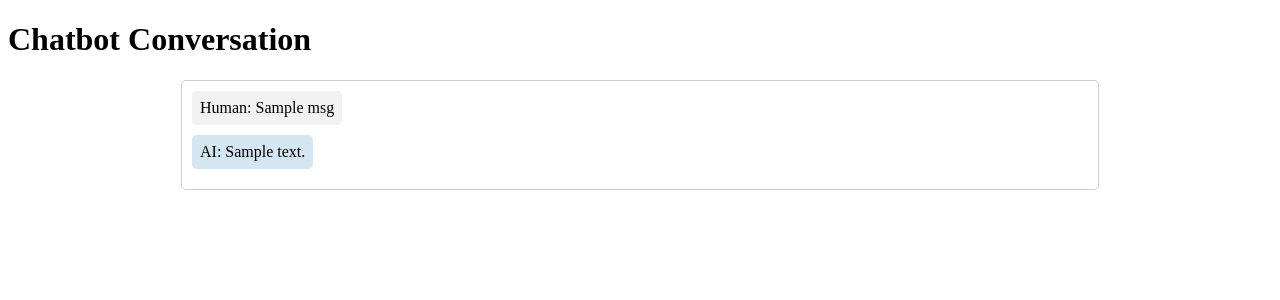
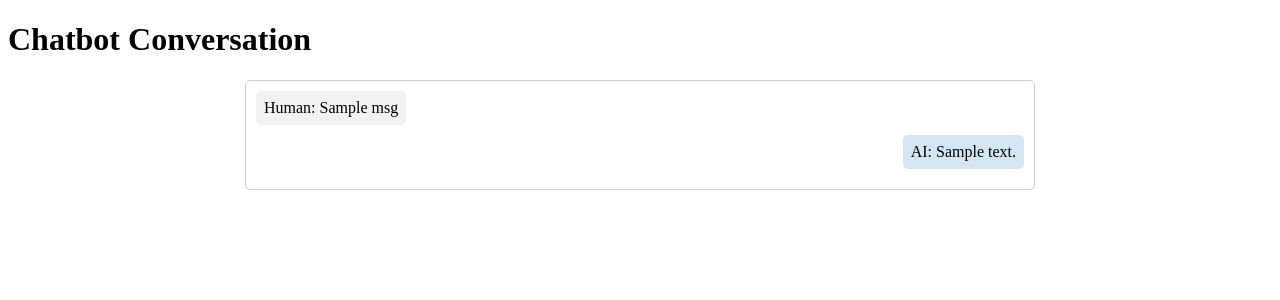
Before and after one commit to arjunmadavoor/whatsapp_webhook, a Django app: template home/templates/home.html in a window 1280 px wide. Shown: the top 300 px of the page. Run offline with Django 4.2, Linux system fonts and the light colour scheme; the template is opened without the code that fills it: most values are stand-ins (such as "Sample title", 1, 10 or a date in 2020); data that the repository does not hold is empty.

Commit message:
chat page color6

```diff
--- a/home/templates/home.html
+++ b/home/templates/home.html
@@ -10,10 +10,11 @@
 			border: 1px solid #ccc;
 			border-radius: 5px;
 			padding: 10px;
-			max-width: 70vw;
+			max-width: 60vw;
 			margin: 0 auto;
             display: flex;
             flex-direction: column;
+            justify-content: flex-end;
 		}
 		.chatbox .question {
 			background-color: #f2f2f2;
@@ -21,7 +22,7 @@
 			padding: 8px;
 			border-radius: 5px;
             width: fit-content;
-            float: left;
+            align-self: flex-start;
 
 		}
 		.chatbox .answer {
@@ -31,7 +32,7 @@
 			border-radius: 5px;
             text-align: right;
             width: fit-content;
-            float: right;
+            align-self: flex-end;
 
 		}
 	</style>
```
